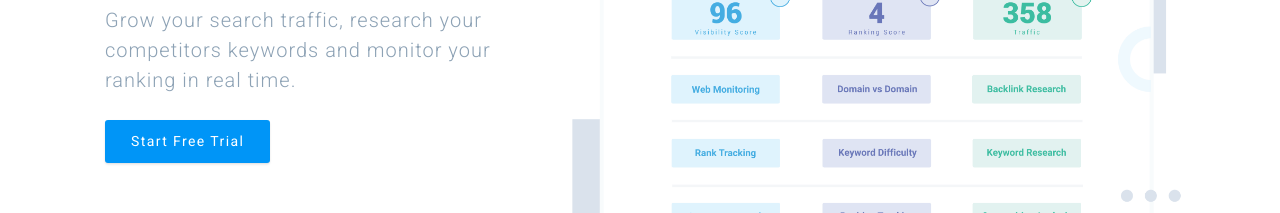
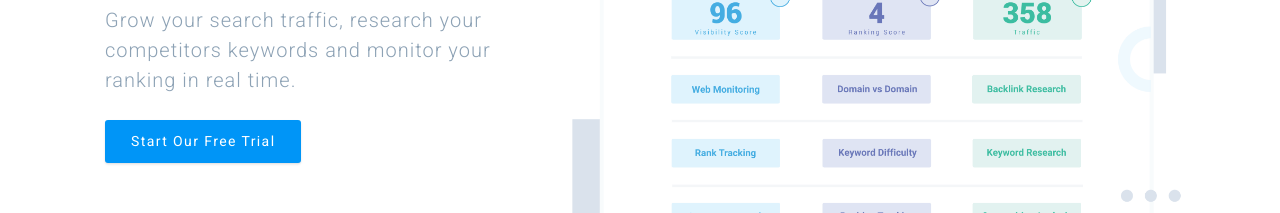
Before and after one commit to owoblow2020/jenkins_pipeline_test, a plain HTML site: page index.html in a window 1280 px wide. Shown: the part 1152-1365 px from the top of the page. Drawn offline with nearby package versions, Linux system fonts and the light colour scheme.

Commit message:
Edited few lines

```diff
--- a/index.html
+++ b/index.html
@@ -80,7 +80,7 @@
             <span>Organic Search Report</span>
             <h2>Search Insights</h2>
             <p>Grow your search traffic, research your competitors keywords and monitor your ranking in real time.</p>
-            <a href="#" class="btn btn-regular">Start Free Trial</a>
+            <a href="#" class="btn btn-regular">Start Our Free Trial</a>
           </div>
         </div>
         <div class="col-md-7">
```
